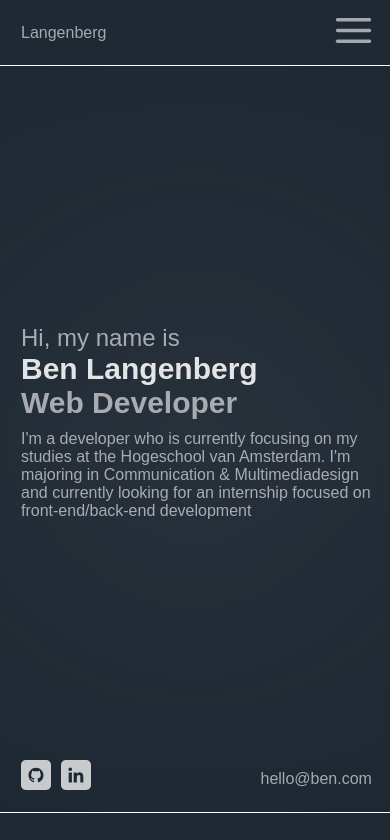
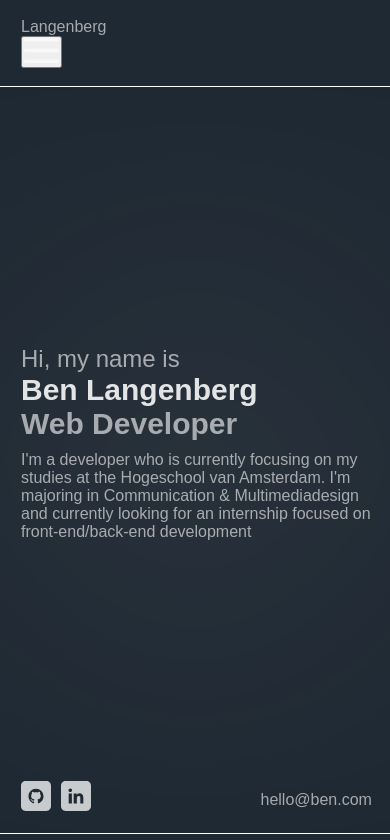
Before and after one commit to benl95/portfolio, a Next.js app: page / in a window 390 px wide. Shown: the top 840 px of the page. Built offline with nearby package versions, Linux system fonts and the light colour scheme.

Commit message:
feat: show hamburger menu onClick

```diff
--- a/src/components/common/nav/MobileNav.tsx
+++ b/src/components/common/nav/MobileNav.tsx
@@ -1,6 +1,9 @@
 import React from 'react';
 import Image from 'next/image';
 import styles from './MobileNav.module.css';
+import NavLinks from './NavLinks';
+import ImageButton from './ImageButton';
+import { useState } from 'react';
 interface Props {
     text: string;
 }
@@ -9,23 +12,29 @@ const MobileNav = ({ text }: Props) => {
     const width: number = 37;
     const height: number = 25;
 
+    const [click, setClick] = useState(false);
+
     return (
         <nav>
             <div className={styles.NavContainer}>
-                <ul className={styles.Nav}>
-                    {/* TODO: pass src and text as props */}
-                    <li>
                 <a href={'http://localhost:3000'}>{text}</a>
-                    </li>
-                    <li>
-                        <Image
+                <div>
+                    <ImageButton
                         src="/hamburger.svg"
                         alt="Hamburger menu icon"
                         width={width}
                         height={height}
+                        onClick={() => setClick(!click)}
                     />
-                    </li>
-                </ul>
+
+                    {click && (
+                        <div className={styles.Hamburger}>
+                            <NavLinks
+                                links={['introduction', 'projects', 'contact']}
+                            />
+                        </div>
+                    )}
+                </div>
             </div>
         </nav>
     );
```
Lines whose indentation alone changed are shown as unchanged.
